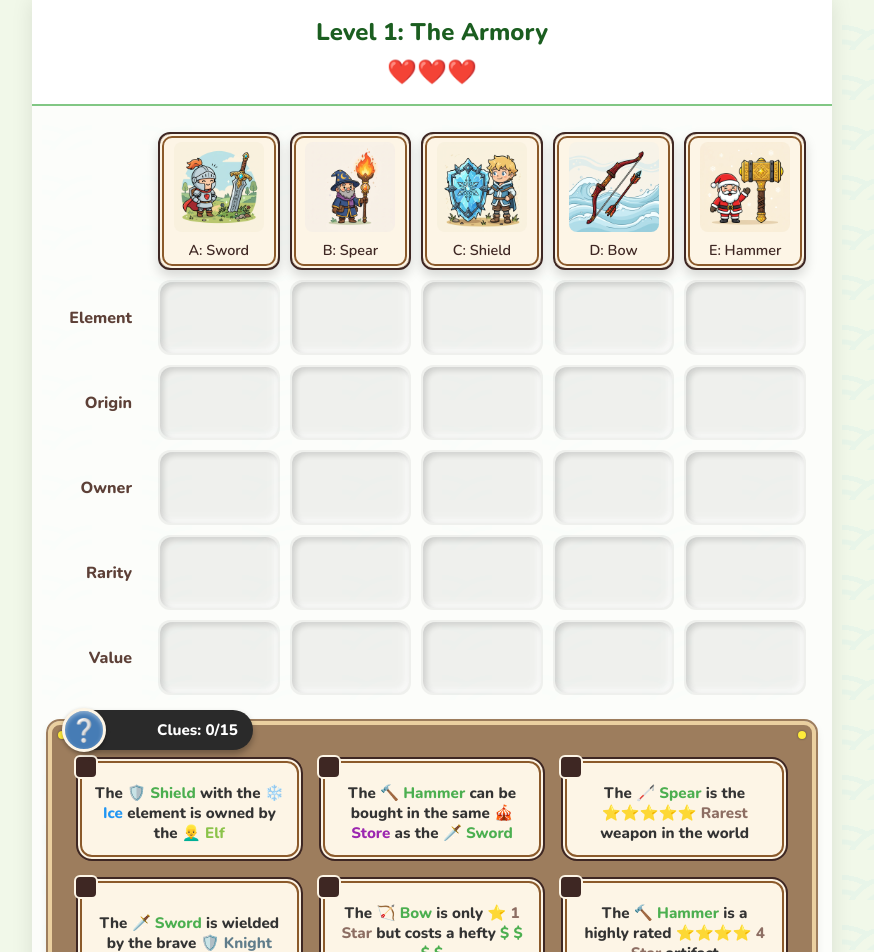
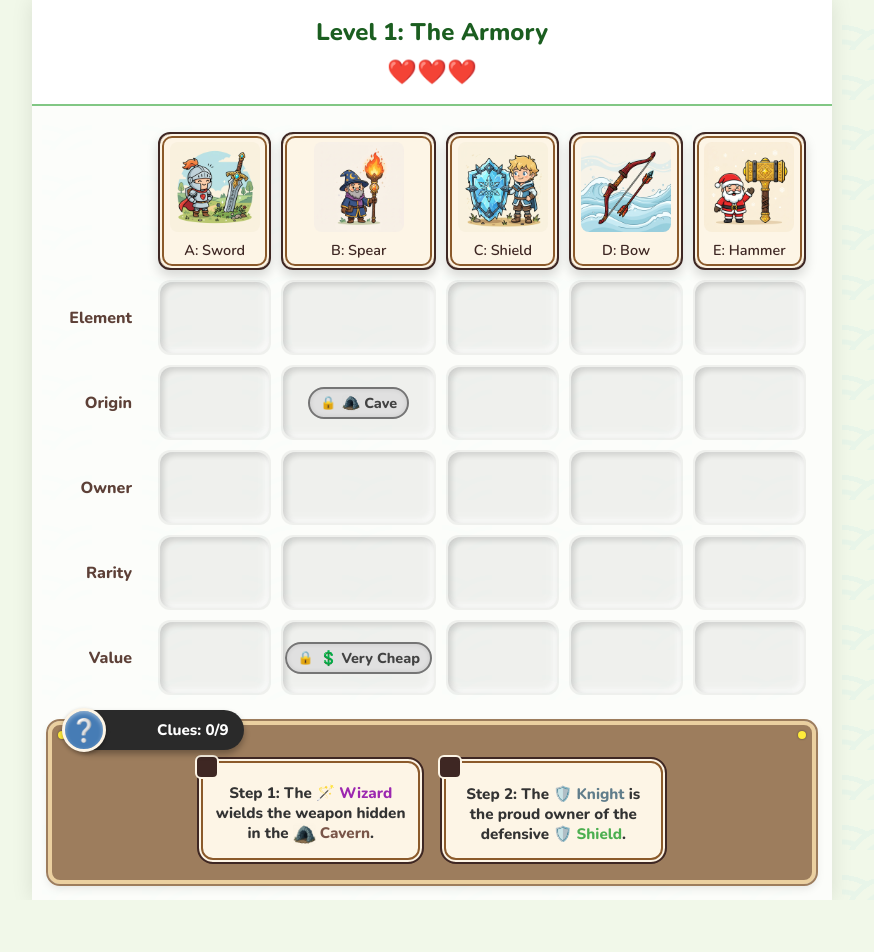
Before and after one commit to Feltoo/Profile-Match, a React (Vite) app: page / in a window 1280 px wide. Shown: the top 952 px of the page, without its empty margins (208-1082 px from the left). After the commit the page ends 900 px from the top, so only its background shows below. Built offline with nearby package versions, Linux system fonts and the light colour scheme.

Commit message:
Implement complete progressive 9-step logic puzzle overhaul

```diff
--- a/src/App.css
+++ b/src/App.css
@@ -162,9 +162,37 @@
   color: #1b5e20;
 }
 
+.cell-option.locked-option {
+  background: #e0e0e0;
+  border-color: #757575;
+  color: #424242;
+  cursor: not-allowed;
+  box-shadow: inset 0 0 5px rgba(0,0,0,0.1);
+}
+
+.lock-icon {
+  font-size: 0.8rem;
+  margin-right: 2px;
+}
+
 .solved-check {
   font-size: 0.8rem;
   margin-left: 2px;
+}
+
+@keyframes slideIn {
+  from {
+    opacity: 0;
+    transform: translateY(20px);
+  }
+  to {
+    opacity: 1;
+    transform: translateY(0);
+  }
+}
+
+.clue-card.slide-in {
+  animation: slideIn 0.4s cubic-bezier(0.175, 0.885, 0.32, 1.275) forwards;
 }
 
 .option-image {
--- a/src/App.jsx
+++ b/src/App.jsx
@@ -4,13 +4,17 @@ import { level1 } from './data/level';
 
 function App() {
   // gridState maps entityId -> { categoryId -> optionId }
-  const [gridState, setGridState] = useState({});
+  const [gridState, setGridState] = useState(level1.initialState || {});
   const [activeCell, setActiveCell] = useState(null); // { entityId, categoryId }
   const [lives, setLives] = useState(3);
   const [gameState, setGameState] = useState('playing'); // 'playing', 'won', 'lost'
 
   const handleCellClick = (entityId, categoryId) => {
     if (gameState !== 'playing') return;
+
+    // Check if cell is locked by initial state
+    if (level1.initialState?.[entityId]?.[categoryId]) return;
+
     // Toggle active cell off if clicking the same one
     if (activeCell && activeCell.entityId === entityId && activeCell.categoryId === categoryId) {
       setActiveCell(null);
@@ -69,7 +73,7 @@ function App() {
   }, [gridState]);
 
   const resetGame = () => {
-    setGridState({});
+    setGridState(level1.initialState || {});
     setActiveCell(null);
     setLives(3);
     setGameState('playing');
@@ -116,19 +120,22 @@ function App() {
                     if (category.id === 'origin' && filledOption.id === 'o_shop') indicatorClass = 'locked-green';
                   }
 
+                  const isLocked = level1.initialState?.[entity.id]?.[category.id];
+
                   return (
                     <td
                       key={entity.id}
-                      className={`${isActive ? 'active' : ''} ${indicatorClass}`}
+                      className={`${isActive ? 'active' : ''} ${indicatorClass} ${isLocked ? 'locked' : ''}`}
                       onClick={() => handleCellClick(entity.id, category.id)}
                     >
                       <div className="cell-content">
                         {filledOption && (
-                          <div className="cell-option solved">
+                          <div className={`cell-option ${isLocked ? 'locked-option' : 'solved'}`}>
+                            {isLocked && <span className="lock-icon">🔒</span>}
                             {filledOption.emoji && <span>{filledOption.emoji}</span>}
                             {filledOption.image && <img src={filledOption.image} alt={filledOption.label} className="option-image" />}
                             <span>{filledOption.label}</span>
-                            <span className="solved-check">✔️</span>
+                            {!isLocked && <span className="solved-check">✔️</span>}
                           </div>
                         )}
                       </div>
@@ -178,17 +185,26 @@ function App() {
         </div>
 
         <div className="clues-scroll">
-          {level1.clues.map(clue => {
+          {(() => {
+            const unsolvedIndices = level1.clues.map((c, i) => c.check && c.check(gridState) ? -1 : i).filter(i => i !== -1);
+            const firstUnsolvedIndex = unsolvedIndices.length > 0 ? unsolvedIndices[0] : level1.clues.length;
+
+            return level1.clues.map((clue, index) => {
               const isSolved = clue.check && clue.check(gridState);
+              const isVisible = index <= firstUnsolvedIndex + 1; // Always show the first unsolved + one more
+
+              if (!isVisible) return null;
+
               return (
                 <div
                   key={clue.id}
-                className={`clue-card ${isSolved ? 'solved' : ''}`}
+                  className={`clue-card ${isSolved ? 'solved' : ''} slide-in`}
                 >
                   <div dangerouslySetInnerHTML={{ __html: clue.text }} />
                 </div>
               );
-          })}
+            });
+          })()}
         </div>
       </div>
 
--- a/src/data/level.js
+++ b/src/data/level.js
@@ -67,102 +67,73 @@ export const level1 = {
   ],
   // The correct solution mapping entity -> category -> option.id
   solution: {
-    sword: { element: 'e_wood', origin: 'o_shop', owner: 'p_knight', rarity: 'r_3', value: 'v_3' },
-    spear: { element: 'e_fire', origin: 'o_cave', owner: 'p_wizard', rarity: 'r_5', value: 'v_2' },
-    shield: { element: 'e_ice', origin: 'o_volcano', owner: 'p_boy', rarity: 'r_2', value: 'v_1' },
-    bow: { element: 'e_fire', origin: 'o_ocean', owner: 'p_potion', rarity: 'r_1', value: 'v_4' },
-    hammer: { element: 'e_stars', origin: 'o_shop', owner: 'p_santa', rarity: 'r_4', value: 'v_5' },
+    sword: { element: 'e_wood', origin: 'o_ruins', owner: 'p_potion', rarity: 'r_3', value: 'v_3' },
+    spear: { element: 'e_fire', origin: 'o_cave', owner: 'p_wizard', rarity: 'r_5', value: 'v_1' },
+    shield: { element: 'e_stars', origin: 'o_volcano', owner: 'p_knight', rarity: 'r_2', value: 'v_2' },
+    bow: { element: 'e_fire', origin: 'o_ocean', owner: 'p_boy', rarity: 'r_1', value: 'v_4' },
+    hammer: { element: 'e_ice', origin: 'o_shop', owner: 'p_santa', rarity: 'r_4', value: 'v_5' },
+  },
+
+  initialState: {
+    spear: {
+      origin: { id: 'o_cave', label: 'Cave', image: '/assets/cave_icon.png' },
+      value: { id: 'v_1', label: 'Very Cheap', emoji: '💲' }
+    }
   },
   clues: [
     {
       id: 1,
-      text: "The 🛡️ <span style='color: #4CAF50;'>Shield</span> with the ❄️ <span style='color: #2196F3;'>Ice</span> element is owned by the 👱‍♂️ <span style='color: #8BC34A;'>Elf</span>",
+      text: "Step 1: The 🪄 <span style='color: #9C27B0;'>Wizard</span> wields the weapon hidden in the <img src='/assets/cave_icon.png' style='width: 1.5em; height: 1.5em; vertical-align: middle; border-radius: 4px; mix-blend-mode: multiply;' /> <span style='color: #795548;'>Cavern</span>.",
       status: "neutral",
-      check: (grid) => grid.shield?.element?.id === 'e_ice' && grid.shield?.owner?.id === 'p_boy'
+      check: (grid) => grid.spear?.owner?.id === 'p_wizard'
     },
     {
       id: 2,
-      text: "The 🔨 <span style='color: #4CAF50;'>Hammer</span> can be bought in the same 🎪 <span style='color: #9C27B0;'>Store</span> as the 🗡️ <span style='color: #4CAF50;'>Sword</span>",
+      text: "Step 2: The 🛡️ <span style='color: #607D8B;'>Knight</span> is the proud owner of the defensive 🛡️ <span style='color: #4CAF50;'>Shield</span>.",
       status: "neutral",
-      check: (grid) => grid.hammer?.origin?.id === 'o_shop' && grid.sword?.origin?.id === 'o_shop'
+      check: (grid) => grid.shield?.owner?.id === 'p_knight'
     },
     {
       id: 3,
-      text: "The 🦯 <span style='color: #4CAF50;'>Spear</span> is the ⭐⭐⭐⭐⭐ <span style='color: #8D6E63;'>Rarest</span> weapon in the world",
+      text: "Step 3: The living 🧪 <span style='color: #E91E63;'>Potion</span> (Alchemist) uses the 🪵 <span style='color: #795548;'>Wood</span> element.",
       status: "neutral",
-      check: (grid) => grid.spear?.rarity?.id === 'r_5'
+      check: (grid) => grid.sword?.owner?.id === 'p_potion' && grid.sword?.element?.id === 'e_wood'
     },
     {
       id: 4,
-      text: "The 🗡️ <span style='color: #4CAF50;'>Sword</span> is wielded by the brave 🛡️ <span style='color: #607D8B;'>Knight</span>",
+      text: "Step 4: The 🪵 <span style='color: #795548;'>Wood</span> element is infused in the 🗡️ <span style='color: #4CAF50;'>Sword</span>, which is a ⭐⭐⭐ <span style='color: #8D6E63;'>3 Star</span> weapon worth <span style='color: #4CAF50;'>$ $ $</span>.",
       status: "neutral",
-      check: (grid) => grid.sword?.owner?.id === 'p_knight'
+      check: (grid) => grid.sword?.element?.id === 'e_wood' && grid.sword?.rarity?.id === 'r_3' && grid.sword?.value?.id === 'v_3'
     },
     {
       id: 5,
-      text: "The 🏹 <span style='color: #4CAF50;'>Bow</span> is only ⭐ <span style='color: #8D6E63;'>1 Star</span> but costs a hefty <span style='color: #4CAF50;'>$ $ $ $</span>",
+      text: "Step 5: The farthest weapon (🔨 <span style='color: #4CAF50;'>Hammer</span>) is the most expensive at <span style='color: #4CAF50;'>$ $ $ $ $</span>, while the 🏹 <span style='color: #4CAF50;'>Bow</span> costs <span style='color: #4CAF50;'>$ $ $ $</span>.",
       status: "neutral",
-      check: (grid) => grid.bow?.rarity?.id === 'r_1' && grid.bow?.value?.id === 'v_4'
+      check: (grid) => grid.hammer?.value?.id === 'v_5' && grid.bow?.value?.id === 'v_4'
     },
     {
       id: 6,
-      text: "The 🔨 <span style='color: #4CAF50;'>Hammer</span> is a highly rated ⭐⭐⭐⭐ <span style='color: #8D6E63;'>4 Star</span> artifact",
+      text: "Step 6: 🎅 <span style='color: #D32F2F;'>Santa</span> bought his ⭐⭐⭐⭐ <span style='color: #8D6E63;'>4 Star</span> weapon from the 🎪 <span style='color: #9C27B0;'>Store</span>.",
       status: "neutral",
-      check: (grid) => grid.hammer?.rarity?.id === 'r_4'
+      check: (grid) => grid.hammer?.owner?.id === 'p_santa' && grid.hammer?.rarity?.id === 'r_4' && grid.hammer?.origin?.id === 'o_shop'
     },
     {
       id: 7,
-      text: "The 🦯 <span style='color: #4CAF50;'>Spear</span> is hidden in a <img src='/assets/cave_icon.png' style='width: 1.5em; height: 1.5em; vertical-align: middle; border-radius: 4px; mix-blend-mode: multiply;' /> <span style='color: #795548;'>Cave</span> by a 🪄 <span style='color: #9C27B0;'>Wizard</span>",
+      text: "Step 7: The 🏹 <span style='color: #4CAF50;'>Bow</span> and 🦯 <span style='color: #4CAF50;'>Spear</span> both utilize the destructive 🔥 <span style='color: #FF9800;'>Fire</span> element. The 🛡️ <span style='color: #4CAF50;'>Shield</span> uses the ✨ <span style='color: #FBC02D;'>Stars</span> (Light) element.",
       status: "neutral",
-      check: (grid) => grid.spear?.origin?.id === 'o_cave' && grid.spear?.owner?.id === 'p_wizard'
+      check: (grid) => grid.bow?.element?.id === 'e_fire' && grid.spear?.element?.id === 'e_fire' && grid.shield?.element?.id === 'e_stars'
     },
     {
       id: 8,
-      text: "The ✨ <span style='color: #FBC02D;'>Stars</span> element weapon is the most expensive <span style='color: #4CAF50;'>$ $ $ $ $</span>",
+      text: "Step 8: The 🦯 <span style='color: #4CAF50;'>Spear</span> is a legendary ⭐⭐⭐⭐⭐ <span style='color: #8D6E63;'>5 Star</span> weapon, while the 🏹 <span style='color: #4CAF50;'>Bow</span> found in the 🌊 <span style='color: #03A9F4;'>Ocean</span> is only ⭐ <span style='color: #8D6E63;'>1 Star</span>.",
       status: "neutral",
-      check: (grid) => grid.hammer?.element?.id === 'e_stars' && grid.hammer?.value?.id === 'v_5'
+      check: (grid) => grid.spear?.rarity?.id === 'r_5' && grid.bow?.origin?.id === 'o_ocean' && grid.bow?.rarity?.id === 'r_1'
     },
     {
       id: 9,
-      text: "The weapon found in the 🌊 <span style='color: #03A9F4;'>Ocean</span> belongs to a living 🧪 <span style='color: #E91E63;'>Potion</span>",
+      text: "Step 9: Fill in the remaining traits by elimination!",
       status: "neutral",
-      check: (grid) => grid.bow?.origin?.id === 'o_ocean' && grid.bow?.owner?.id === 'p_potion'
-    },
-    {
-      id: 10,
-      text: "The 🪵 <span style='color: #795548;'>Wood</span> element weapon has a normal price of <span style='color: #4CAF50;'>$ $ $</span>",
-      status: "neutral",
-      check: (grid) => grid.sword?.element?.id === 'e_wood' && grid.sword?.value?.id === 'v_3'
-    },
-    {
-      id: 11,
-      text: "The 🛡️ <span style='color: #607D8B;'>Knight's</span> weapon is rated ⭐⭐⭐ <span style='color: #8D6E63;'>3 Stars</span>",
-      status: "neutral",
-      check: (grid) => grid.sword?.owner?.id === 'p_knight' && grid.sword?.rarity?.id === 'r_3'
-    },
-    {
-      id: 12,
-      text: "The ❄️ <span style='color: #2196F3;'>Ice</span> shield is the absolute cheapest weapon at just <span style='color: #4CAF50;'>$</span>",
-      status: "neutral",
-      check: (grid) => grid.shield?.element?.id === 'e_ice' && grid.shield?.value?.id === 'v_1'
-    },
-    {
-      id: 13,
-      text: "The 🛡️ <span style='color: #4CAF50;'>Shield</span> was forged deep inside the 🌋 <span style='color: #FF5722;'>Volcano</span>",
-      status: "neutral",
-      check: (grid) => grid.shield?.origin?.id === 'o_volcano'
-    },
-    {
-      id: 14,
-      text: "The 🏹 <span style='color: #4CAF50;'>Bow</span> utilizes the destructive 🔥 <span style='color: #FF9800;'>Fire</span> element",
-      status: "neutral",
-      check: (grid) => grid.bow?.element?.id === 'e_fire'
-    },
-    {
-      id: 15,
-      text: "The 🦯 <span style='color: #4CAF50;'>Spear</span> also utilizes the 🔥 <span style='color: #FF9800;'>Fire</span> element",
-      status: "neutral",
-      check: (grid) => grid.spear?.element?.id === 'e_fire'
+      check: (grid) => grid.sword?.origin?.id === 'o_ruins' && grid.shield?.rarity?.id === 'r_2' && grid.shield?.value?.id === 'v_2' && grid.bow?.owner?.id === 'p_boy' && grid.hammer?.element?.id === 'e_ice'
     }
   ]
 };
```
Lines whose indentation alone changed are shown as unchanged.
